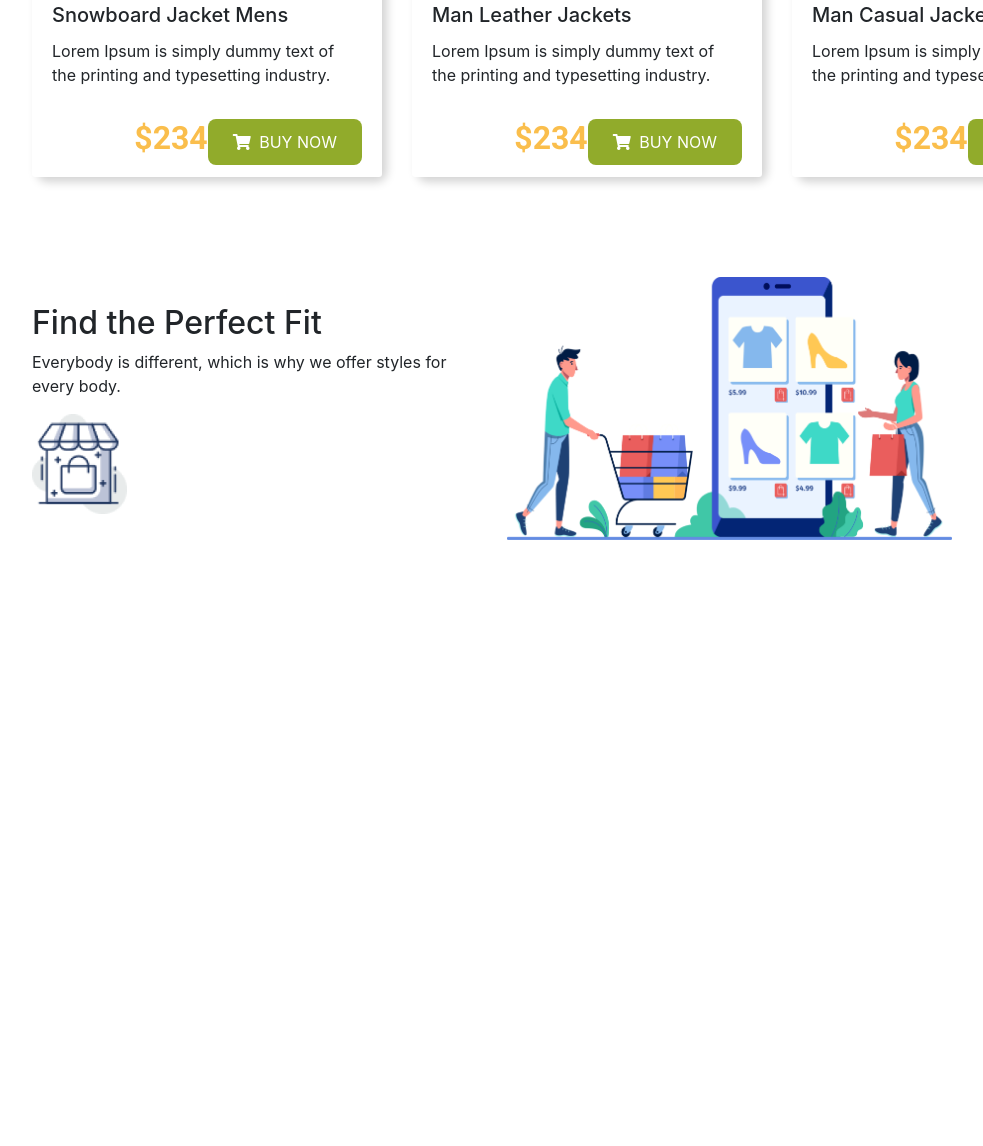
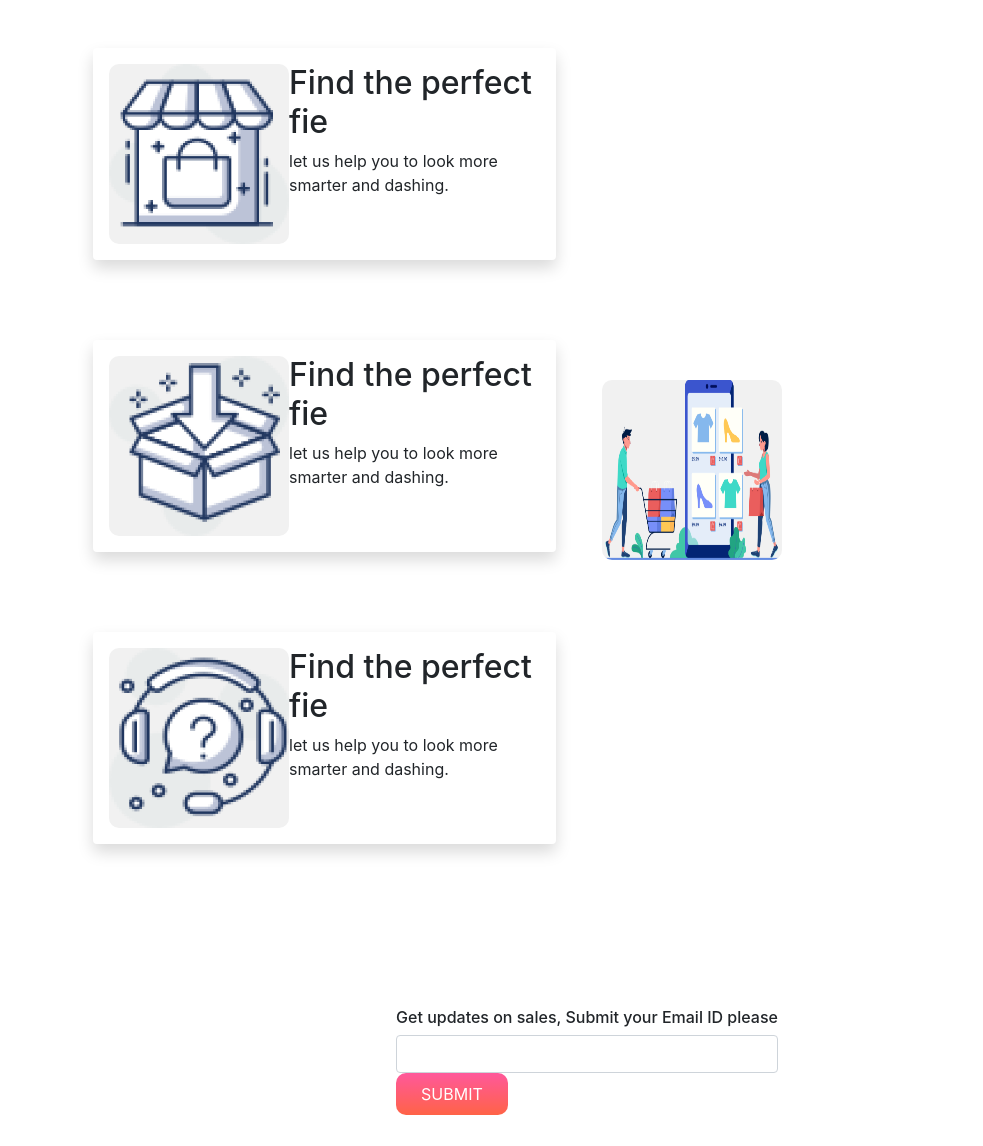
Before and after one commit to GrowWithMahedi/penguin-fashion-responsive-assignment2-by-bootstrap, a plain HTML site: page index.html in a window 1280 px wide. Shown: the part 1651-2797 px from the top of the page, without its empty margins (53-1036 px from the left). Before the commit the page ends 2291 px from the top, so only its background shows below. Drawn offline with nearby package versions, Linux system fonts and the light colour scheme.

Commit message:
final code submit

```diff
--- a/index.html
+++ b/index.html
@@ -11,6 +11,7 @@
     <title>Penguin Fashion Responsive Assignment 2 by Bootstrap</title>
 </head>
 <body>
+    <header class="top-bar">
       <div class="container ">
         <nav class="navbar navbar-expand-md navbar-light  ">
             <a class="navbar-brand" href="#">
@@ -30,13 +31,14 @@
                   <a class="nav-link" href="#categories">About us</a>
                 </li>
                 <li class="nav-item">
-                <a class="nav-link" href="#contactus">Contact us</a>
+                  <a class="nav-link" href="#submit">Contact us</a>
                 </li>
               </ul>
             </ul>
           </nav>
     </div>
     <section>
+      <main class="container">
       <div class="container">
         <div id="carouselExampleControls" class="carousel slide top-bg" data-ride="carousel">
             <div class="carousel-inner">
@@ -53,7 +55,7 @@
                     </div>
                 </div>
               </div>
-  </section>
+    </header>
   <div class="container categories" id="categories">
     <h3>WOMEN JACKET</h3>
     <div class="card-deck">
@@ -129,26 +131,62 @@
         </div>
       </div>
     </div>
+    </section>
+     <section class="container mt-5 ">
+      <div class="container-fluid d-flex  align-items-center">
+        <div class="col-md-6 col-sm-6 col-xs-12 content">
+          <div class="col p-3 ">
+            <div class="p-3 shadow p-3 mb-5  rounded last-bg d-flex  ">
+              <div >
+                <img class="col-img" src="images/other-images/image1.png" alt="">
               </div>
               <div>
-      <div class="container">
-        <div id="carouselExampleControls" class="carousel slide top-bg" data-ride="carousel">
-            <div class="carousel-inner">
-              <div class="carousel-item active">
-                <div class="row align-items-center">
-                    <div class="col-md-5">
-                      <h2>Find the Perfect Fit</h2>
-                      <p>Everybody is different, which is why we offer styles for every body.</p>
-                      <img src="images/other-images/image1.png" class="rounded float-end" height="100px" alt="web logo">
+                <h2>Find the perfect fie</h2>
+                <p>let us help you to look more smarter and dashing.</p>
               </div>
-                    <div class="col-md-5">
-                        <img src="images/banner-images/buttonimages.png" class="d-block w-100" alt="...">
             </div>
+           </div>
+           <div class="col p-3">
+             <div class="p-3 shadow p-3 mb-5  rounded  last-bg d-flex ">
+              <div >
+                <img class="col-img" src="images/other-images/image2.png" alt="">
+              </div>
+              <div>
+                <h2>Find the perfect fie</h2>
+                <p>let us help you to look more smarter and dashing.</p>
+              </div>
+             </div>
+           </div>
+           <div class="col p-3">
+            <div class="p-3 shadow p-3 mb-5  rounded  last-bg d-flex">
+              <div >
+                <img class="col-img" src="images/other-images/image3.png" alt="">
+              </div>
+              <div>
+                <h2>Find the perfect fie</h2>
+                <p>let us help you to look more smarter and dashing.</p>
+              </div>
+            </div>
+          </div>
+        </div>
+        <div class="col-md-6 col-sm-6 col-xs-12 content">
+          <img src="images/banner-images/buttonimages.png" alt="">
         </div>
       </div>
     </section>
 
+  </main>
+  <div class="container d-flex align-items-center justify-content-center orange-bg" id="submit">
+    <div>
+      <h6>Get updates on sales, Submit your Email ID please</h6>
+      <input class="form-control" type="text">
+      <button class="submit-now-button">SUBMIT</button>
+    </div>
+  </div>
 
+  <footer>
+    <small> ©2021. Penguin Fashion. All rights reserved.</small>
+  </footer>
       <script src="https://code.jquery.com/jquery-3.4.1.slim.min.js" integrity="sha384-J6qa4849blE2+poT4WnyKhv5vZF5SrPo0iEjwBvKU7imGFAV0wwj1yYfoRSJoZ+n" crossorigin="anonymous"></script>
       <script src="https://cdn.jsdelivr.net/npm/popper.js@1.16.0/dist/umd/popper.min.js" integrity="sha384-Q6E9RHvbIyZFJoft+2mJbHaEWldlvI9IOYy5n3zV9zzTtmI3UksdQRVvoxMfooAo" crossorigin="anonymous"></script>
       <script src="https://stackpath.bootstrapcdn.com/bootstrap/4.4.1/js/bootstrap.min.js" integrity="sha384-wfSDF2E50Y2D1uUdj0O3uMBJnjuUD4Ih7YwaYd1iqfktj0Uod8GCExl3Og8ifwB6" crossorigin="anonymous"></script>
--- a/style.css
+++ b/style.css
@@ -1,6 +1,10 @@
 .container{
     margin-bottom: 100px;
 
+}
+.top-bar{
+    background-color: #FFFBF0;
+    height: auto;
 }
 .nav-item{
     font-weight: bold;
@@ -30,6 +34,7 @@ h1{
     border-radius: 8px;
     padding: 10px 25px;
 }
+
 .card{
     border: none;
     border-radius: 10px;
@@ -40,8 +45,8 @@ h1{
     border-top: none;
 }
 #categories img{
-    width: 270px;
-    height: 270px;
+    width: 180px;
+    height: 180px;
     align-self: center;
     background-color: #F1F1F1;
     border-radius: 10px;
@@ -62,3 +67,19 @@ h1{
 #subscribe h6{
     color: gray;
 }
+#sumbit{
+    height: 300px;
+}
+#sumbit h6{
+    color: gray;
+}
+.submit-now-button{
+    background-image: linear-gradient(to bottom, #FF589B 0%, tomato 100%);
+    color: #fff;
+    border: none;
+    border-radius: 10px;
+    padding: 9px 25px;
+}
+footer{
+    text-align: center;
+}
```
Lines whose indentation alone changed are shown as unchanged.
